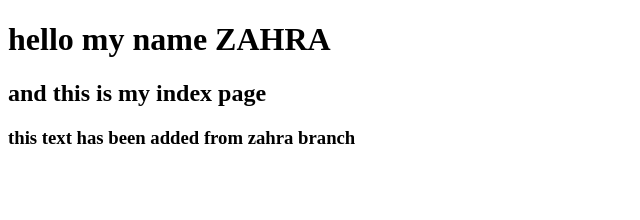
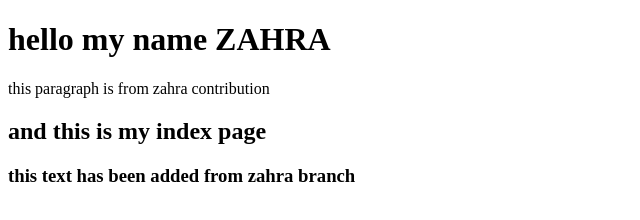
Before and after one commit to ahra3/zahra3-contribution, a plain HTML site: page index.html in a window 1280 px wide. Shown: the whole page, without its empty margins (0-640 px from the left). Drawn offline with Linux system fonts and the light colour scheme.

Commit message:
a paragraph is added

```diff
--- a/index.html
+++ b/index.html
@@ -7,6 +7,8 @@
 </head>
 <body>
     <h1>hello my name ZAHRA</h1>
+    <p>this paragraph is from zahra contribution</p>
+
     <h2>and this is my index page </h2>
     <h3> this text has been added from zahra branch</h3>
 </body>
```
